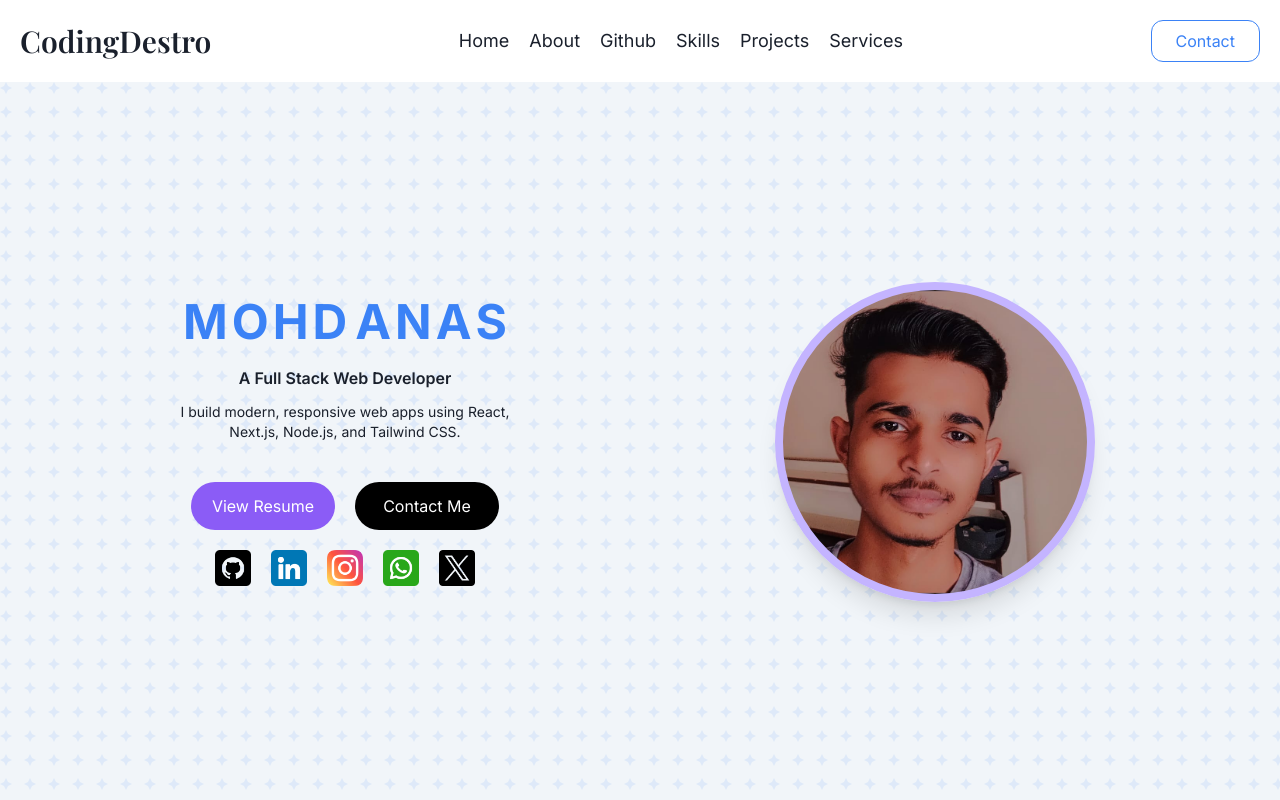
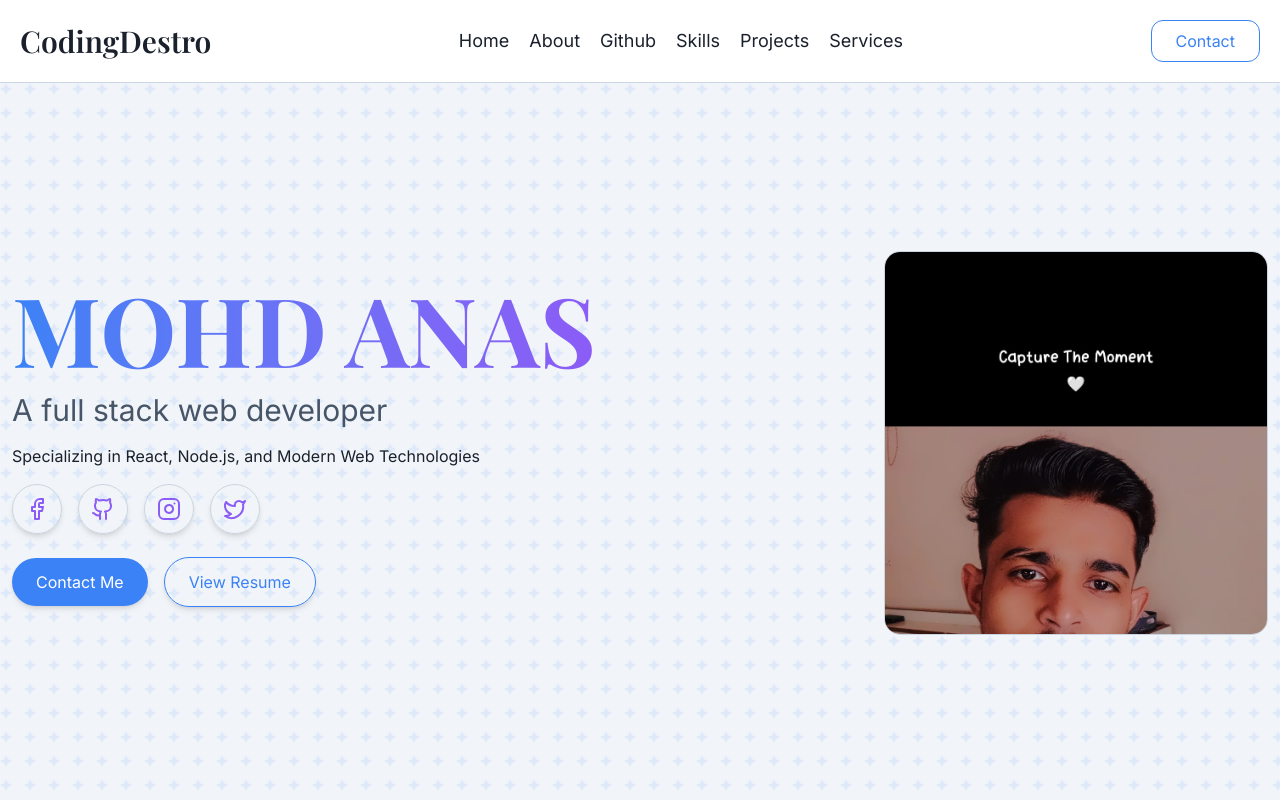
Before and after one commit to codingdestro/devfolio, a Next.js app: page / in a window 1280 px wide. Shown: the top 800 px of the page. Built offline with nearby package versions, Linux system fonts and the light colour scheme.

Commit message:
update: hero section

```diff
--- a/components/Navbar.tsx
+++ b/components/Navbar.tsx
@@ -33,7 +33,7 @@ const LinkLists = [
 const Navbar = () => {
   const [open, setOpen] = React.useState(false);
   return (
-    <div className="p-5 flex justify-between items-center">
+    <div className="p-5 flex justify-between items-center shadow-md border-b">
       {/* brand logo */}
       <div>
         <Link href={"/"} className="text-3xl font-semibold font-display">
--- a/components/heroSection/Hero.tsx
+++ b/components/heroSection/Hero.tsx
@@ -1,79 +1,93 @@
 "use client";
-import { animate, stagger } from "animejs";
-import { useEffect, useRef } from "react";
-import Profile from "./Profile";
+
+import Image from "next/image";
+import { Facebook, Github, Twitter, Instagram } from "lucide-react";
 import Link from "next/link";
-import SocialLinks from "../SocialLinks";
 
-const NAME = "Mohd anas";
+const socialLinks = [
+  {
+    name: "LinkedIn",
+    url: "https://www.linkedin.com/in/mohd-anas/",
+    icon: <Facebook className="text-2xl" />,
+  },
+  {
+    name: "GitHub",
+    url: "https://github.com/codingdestro",
+    icon: <Github className="text-2xl " />,
+  },
+  {
+    name: "Instagram",
+    url: "https://github.com/codingdestro",
+    icon: <Instagram className="text-2xl " />,
+  },
+  {
+    namespace: "Twitter",
+    url: "https://twitter.com/codingdestro",
+    icon: <Twitter className="text-2xl" />,
+  },
+];
 
 const Hero = () => {
-  const nameRef = useRef<HTMLDivElement>(null);
-  const subHeading = useRef<HTMLParagraphElement>(null);
-  useEffect(() => {
-    const spans = nameRef.current!.children;
-    animate(spans, {
-      duration: 2000,
-      opacity: [0, 1],
-      delay: stagger(100),
-    });
+  return (
+    <section className="min-h-[90vh] w-full flex items-center justify-center">
+      <div className="flex flex-col md:flex-row gap-y-5 items-center justify-center md:justify-between max-w-7xl w-full p-3">
+        <div>
+          <div className="flex flex-col gap-4">
+            <h1 className="text-4xl sm:text-6xl md:text-8xl font-display font-bold uppercase bg-gradient-to-r from-primary to-creative-purple text-transparent bg-clip-text">
+              Mohd Anas
+            </h1>
+            <h3 className="text-xl sm:text-3xl font-sans text-slate-gray">
+              A full stack web developer
+            </h3>
+            <span>
+              Specializing in React, Node.js, and Modern Web Technologies
+            </span>
+          </div>
+          {/* social links */}
 
-    animate(subHeading.current!, {
-      opacity: [0, 1],
-      translateY: [10, 0],
-      duration: 1500,
-      ease: "inOut",
-    });
-  }, []);
-
-  return (
-    <div>
-      <div className="grid grid-cols-2 min-h-[90vh] gap-x-[200px] w-full mb-">
-        <div className="flex flex-col justify-center items-center p-5 gap-5 ">
-          <div
-            className="text-5xl font-bold text-primary uppercase flex items-center gap-1"
-            ref={nameRef}
-          >
-            {Array.from(NAME).map((el, idx) => {
-              if (el)
-                return (
-                  <span className="opacity-0" key={idx}>
-                    {el}
-                  </span>
-                );
-              else <span className="px-2"></span>;
-            })}
+          <div>
+            <div className="flex gap-4 mt-4 items-center">
+              {socialLinks.map((link) => (
+                <Link
+                  href={link.url}
+                  target="_blank"
+                  rel="noopener noreferrer"
+                  key={link.name}
+                  className="border rounded-full p-3 text-creative-purple shadow-md translate-y-0 hover:translate-y-[-2px] transition-transform duration-300 ease-in-out"
+                >
+                  {link.icon}
+                </Link>
+              ))}
+            </div>
           </div>
 
-          <div className="flex flex-col justify-start text-center gap-y-3">
-            <p ref={subHeading} className="text-md font-semibold">
-              A Full Stack Web Developer
-            </p>
-
-            <p className="max-w-[350px] text-sm text-center">
-              I build modern, responsive web apps using React, Next.js, Node.js,
-              and Tailwind CSS.
-            </p>
-          </div>
-
-          <div className="flex items-center justify-center gap-x-5 mt-5">
-            <Link href={"/api/resume"} target="_blank">
-              <p className="px-5 py-3 rounded-full min-w-36 bg-secondary text-center text-white">
-                View Resume
-              </p>
+          {/* CTA */}
+          <div>
+            <Link
+              href="/contact"
+              className="inline-block mt-6 px-6 py-3 bg-primary text-white rounded-full shadow-md hover:bg-primary-dark transition-colors duration-300 ease-in-out"
+            >
+              Contact Me
             </Link>
-            <Link href={"mailto:localmail.office@gmail.com"} target="_blank">
-              <p className="px-5 py-3 rounded-full min-w-36 text-center bg-black text-white">
-                Contact Me
-              </p>
+            <Link
+              href={"/resume"}
+              className="inline-block ml-4 px-6 py-3 border border-primary text-primary rounded-full shadow-md hover:bg-primary hover:text-white transition-colors duration-300 ease-in-out"
+            >
+              View Resume
             </Link>
           </div>
-          <SocialLinks />
         </div>
-
-        <Profile />
+        <div className="overflow-hidden rounded-2xl w-sm border aspect-[1/1]">
+          <Image
+            src="/me.jpeg"
+            alt="Hero Image"
+            width={500}
+            height={500}
+            className="rounded-lg shadow-lg w-full object-cover hover:scale-105 transition-transform duration-300 ease-in-out"
+          />
+        </div>
       </div>
-    </div>
+    </section>
   );
 };
 
```
